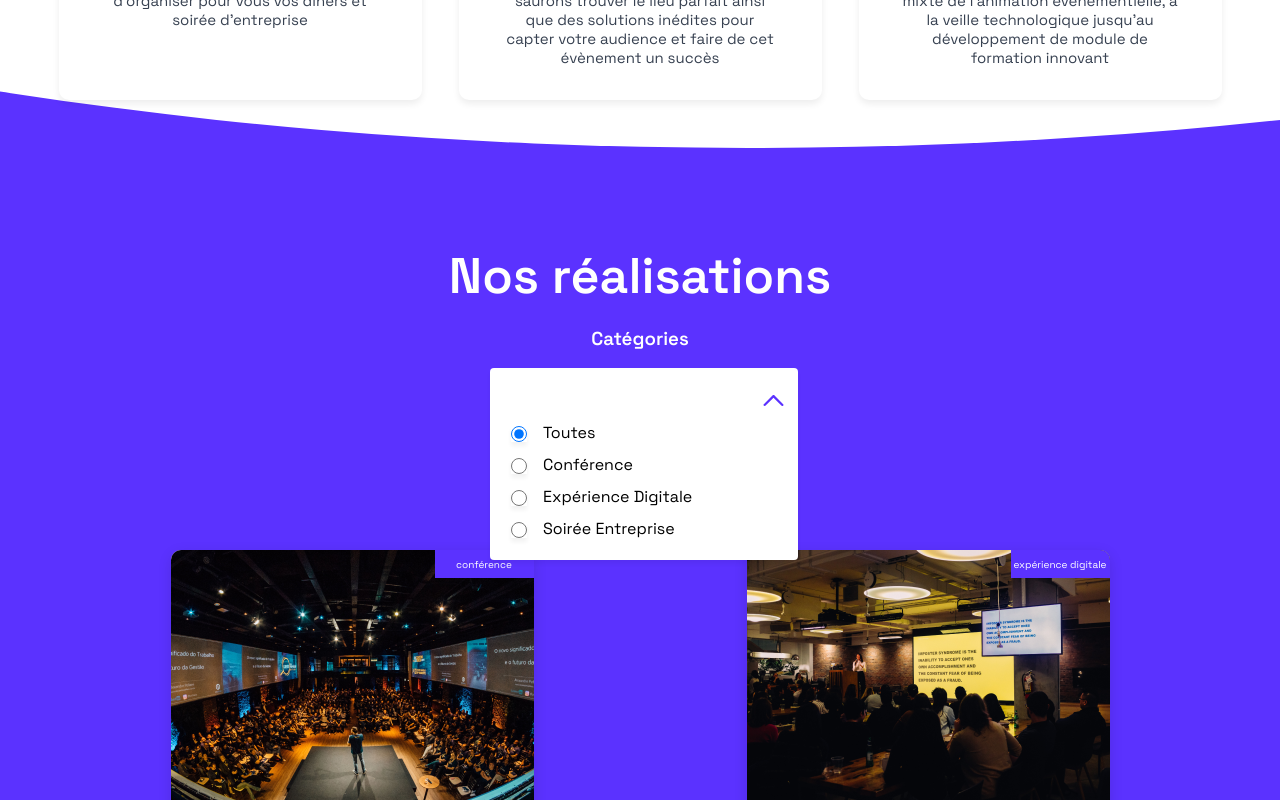
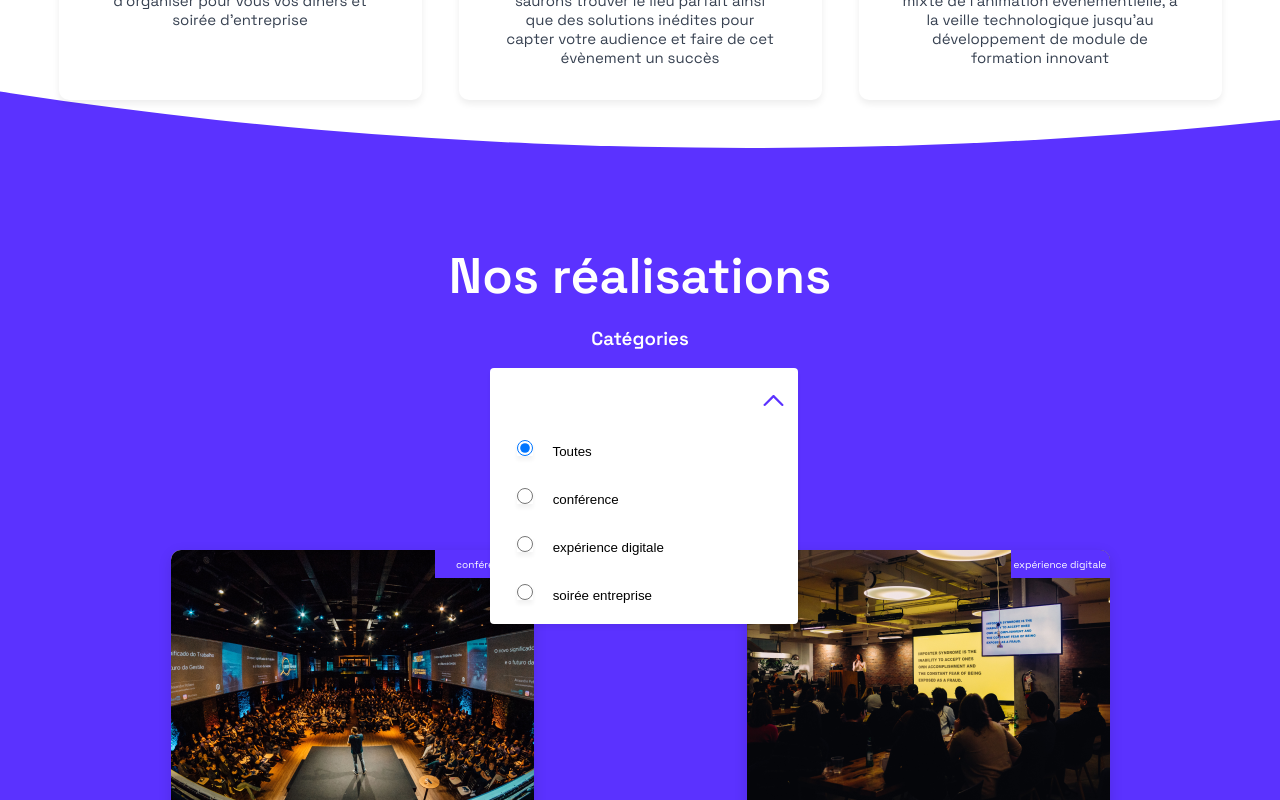
Before and after one commit to szmo-gif/724event, a React (Create React App) app: page / in a window 1280 px wide. Both pictures are taken after a click on the button 773 px from the left and 1856 px from the top of the page. Shown: the part 1456-2256 px from the top of the page. Built offline with nearby package versions, Linux system fonts and the light colour scheme.

Commit message:
correction filtre des photos

```diff
--- a/src/components/Select/index.js
+++ b/src/components/Select/index.js
@@ -1,8 +1,5 @@
-/* eslint-disable jsx-a11y/no-noninteractive-element-interactions */
-/* eslint-disable jsx-a11y/click-events-have-key-events */
 import { useState } from "react";
 import PropTypes from "prop-types";
-
 import "./style.scss";
 
 const Select = ({
@@ -13,13 +10,15 @@ const Select = ({
   label,
   type = "normal",
 }) => {
-  const [value, setValue] = useState();
+  const [value, setValue] = useState(null);
   const [collapsed, setCollapsed] = useState(true);
+
   const changeValue = (newValue) => {
-    onChange();
     setValue(newValue);
-    setCollapsed(newValue);
+    setCollapsed(true);
+    onChange(newValue); // Passer la nouvelle valeur sélectionnée à onChange
   };
+
   return (
     <div className={`SelectContainer ${type}`} data-testid="select-testid">
       {label && <div className="label">{label}</div>}
@@ -31,19 +30,39 @@ const Select = ({
           {!collapsed && (
             <>
               {!titleEmpty && (
-                <li onClick={() => changeValue(null)}>
+                <li>
+                  <button
+                    type="button"
+                    onClick={() => changeValue(null)}
+                    onKeyDown={(e) => {
+                      if (e.key === "Enter" || e.key === " ") {
+                        changeValue(null);
+                      }
+                    }}
+                  >
                     <input defaultChecked={!value} name="selected" type="radio" />{" "}
                     Toutes
+                  </button>
                 </li>
               )}
               {selection.map((s) => (
-                <li key={s} onClick={() => changeValue(s)}>
+                <li key={s}>
+                  <button
+                    type="button"
+                    onClick={() => changeValue(s)}
+                    onKeyDown={(e) => {
+                      if (e.key === "Enter" || e.key === " ") {
+                        changeValue(s);
+                      }
+                    }}
+                  >
                     <input
                       defaultChecked={value === s}
                       name="selected"
                       type="radio"
                     />{" "}
                     {s}
+                  </button>
                 </li>
               ))}
             </>
@@ -88,7 +107,7 @@ Select.propTypes = {
   titleEmpty: PropTypes.bool,
   label: PropTypes.string,
   type: PropTypes.string,
-}
+};
 
 Select.defaultProps = {
   onChange: () => null,
@@ -96,6 +115,6 @@ Select.defaultProps = {
   label: "",
   type: "normal",
   name: "select",
-}
+};
 
 export default Select;
--- a/src/containers/Events/index.js
+++ b/src/containers/Events/index.js
@@ -1,40 +1,25 @@
 import { useState } from "react";
+import { useData } from "../../contexts/DataContext";
 import EventCard from "../../components/EventCard";
 import Select from "../../components/Select";
-import { useData } from "../../contexts/DataContext";
 import Modal from "../Modal";
 import ModalEvent from "../ModalEvent";
 
 import "./style.css";
 
-const PER_PAGE = 9;
-
 const EventList = () => {
   const { data, error } = useData();
-  const [type, setType] = useState();
-  const [currentPage, setCurrentPage] = useState(1);
+  const [type, setType] = useState(null);
+
   const filteredEvents = (
-    (!type
-      ? data?.events
-      : data?.events) || []
-  ).filter((event, index) => {
-    if (
-      (currentPage - 1) * PER_PAGE <= index &&
-      PER_PAGE * currentPage > index
-    ) {
-      return true;
-    }
-    return false;
-  });
-  const changeType = (evtType) => {
-    setCurrentPage(1);
-    setType(evtType);
-  };
-  const pageNumber = Math.floor((filteredEvents?.length || 0) / PER_PAGE) + 1;
+    data?.events?.filter(event => !type || event.type === type) || []
+  );
+
   const typeList = new Set(data?.events.map((event) => event.type));
+
   return (
     <>
-      {error && <div>An error occured</div>}
+      {error && <div>An error occurred</div>}
       {data === null ? (
         "loading"
       ) : (
@@ -42,7 +27,7 @@ const EventList = () => {
           <h3 className="SelectTitle">Catégories</h3>
           <Select
             selection={Array.from(typeList)}
-            onChange={(value) => (value ? changeType(value) : changeType(null))}
+            onChange={setType}
           />
           <div id="events" className="ListContainer">
             {filteredEvents.map((event) => (
@@ -59,14 +44,6 @@ const EventList = () => {
               </Modal>
             ))}
           </div>
-          <div className="Pagination">
-            {[...Array(pageNumber || 0)].map((_, n) => (
-              // eslint-disable-next-line react/no-array-index-key
-              <a key={n} href="#events" onClick={() => setCurrentPage(n + 1)}>
-                {n + 1}
-              </a>
-            ))}
-          </div>
         </>
       )}
     </>
```
Lines whose indentation alone changed are shown as unchanged.
